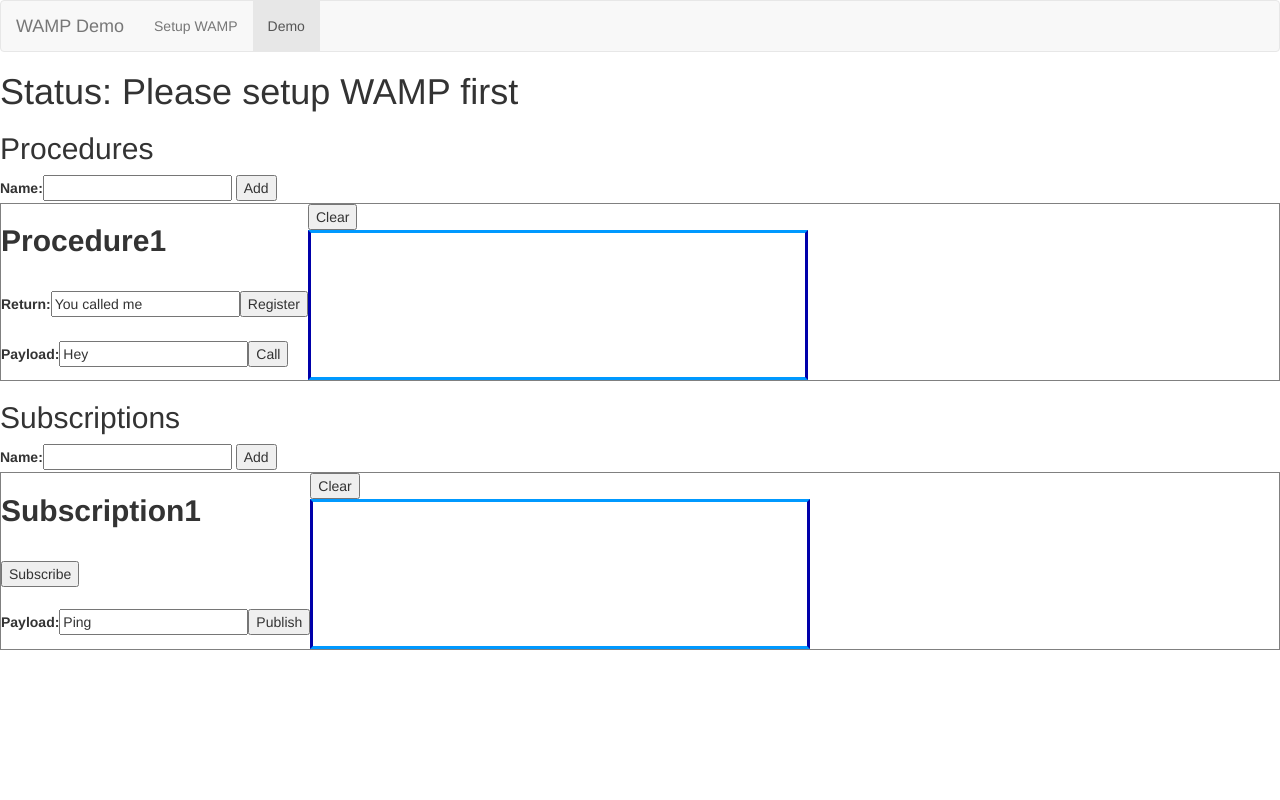
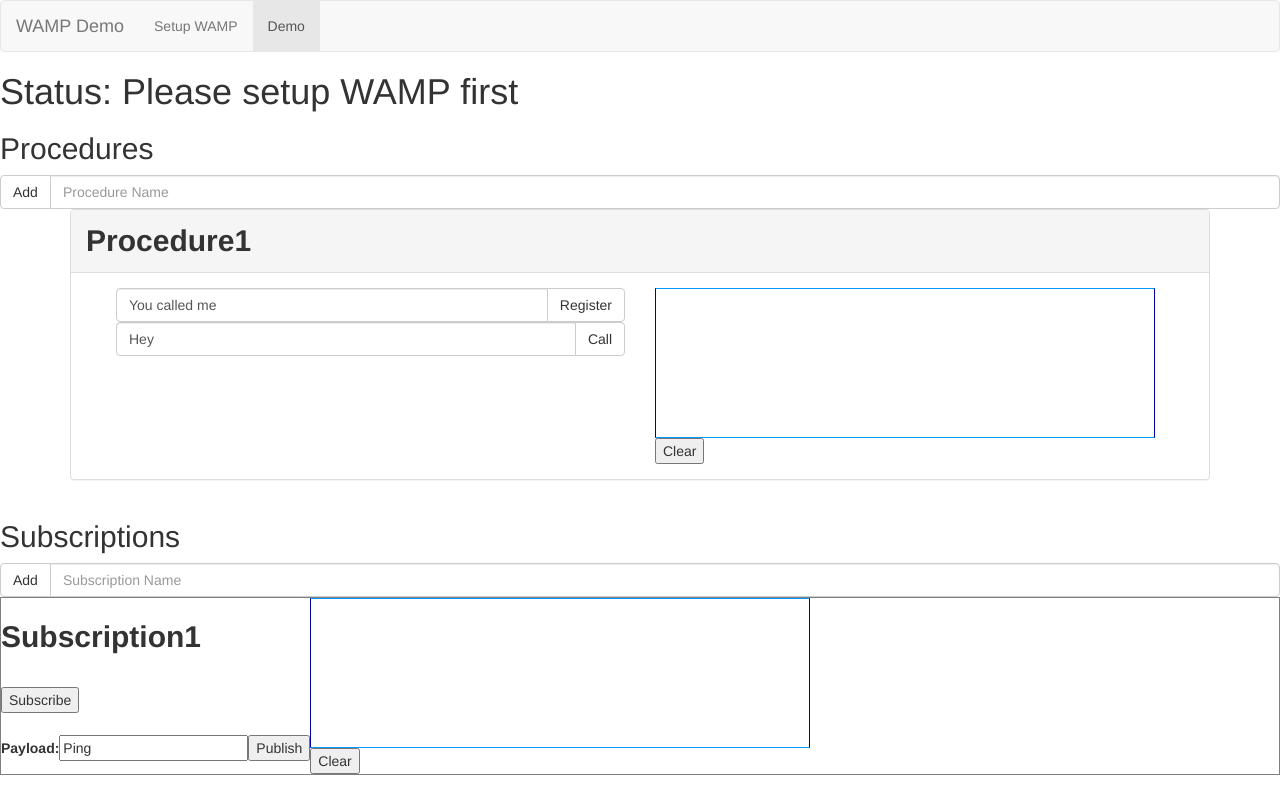
Before and after one commit to Jopie64/wampDemo, an Angular app: page /demo in a window 1280 px wide. Built offline with nearby package versions, Linux system fonts and the light colour scheme; what jwamp would draw is missing.

Commit message:
Restyle procedures

```diff
--- a/src/app/wampdemo/msglist.component.css
+++ b/src/app/wampdemo/msglist.component.css
@@ -1,6 +1,7 @@
 div.frame {
   border-style: solid;
   border-color: #0099ff #0000aa;
+  border-width: 1px;
   overflow: scroll;
   height: 150px;
   width: 500px;
--- a/src/app/wampdemo/msglist.component.html
+++ b/src/app/wampdemo/msglist.component.html
@@ -1,8 +1,10 @@
+<div class="frame">
+  <samp>
+    <div *ngFor="let msg of msgList" [class]="'log' + msgTypeToString(msg.msgType)">
+      {{msg.msg}}
+    </div>
+  </samp>
+</div>
 <div>
   <button (click)="clear()">Clear</button>
 </div>
-<div class="frame">
-  <div *ngFor="let msg of msgList" [class]="'log' + msgTypeToString(msg.msgType)">
-    {{msg.msg}}
-  </div>
-</div>
--- a/src/app/wampdemo/procedure.component.css
+++ b/src/app/wampdemo/procedure.component.css
@@ -14,3 +14,10 @@
   font-weight: bold;
   font-size: 30px;
 }
+
+.vcenter {
+    vertical-align: middle;
+/*    display: inline-block;
+
+    float: none;
+*/}
--- a/src/app/wampdemo/procedure.component.html
+++ b/src/app/wampdemo/procedure.component.html
@@ -1,23 +1,28 @@
-<div class="procedure">
-  <table>
-    <tr>
-      <td>
-        <span class="name">{{name}}</span>
-      </td>
-      <td rowspan="3">
-        <app-msglist [messages]="log"></app-msglist>
-      </td>
-    </tr>
-    <tr>
-      <td>
-        <label>Return:</label><input type="text" [(ngModel)]="returnPayload">
-        <button (click)="register()">Register</button>
-      </td>
-    </tr>
-    <tr>
-      <td>
-        <label>Payload:</label><input type="text" [(ngModel)]="callPayload"><button (click)="call()">Call</button>
-      </td>
-    </tr>
-  </table>
+<div class="container">
+  <div class="panel panel-default">
+    <div class="panel-heading"><span class="name">{{name}}</span></div>
+    <div class="panel-body">
+      <div class="container-fluid">
+        <div class="row-fluid">
+          <div class="col-lg-6 col-md-6 col-sm-6 col-xs-6 vcenter">
+            <div class="short-div input-group">
+              <input type="text" class="form-control" [(ngModel)]="returnPayload" placeholder="Return payload">
+              <span class="input-group-btn">
+                <button class="btn btn-default" type="button" (click)="register()">Register</button>
+              </span>
+            </div><!-- /input-group -->
+            <div class="short-div input-group">
+              <input type="text" class="form-control" [(ngModel)]="callPayload" placeholder="Payload">
+              <span class="input-group-btn">
+                <button class="btn btn-default" type="button" (click)="call()">Call</button>
+              </span>
+            </div><!-- /input-group -->
+          </div>
+          <div class="col-lg-6 col-md-6 col-sm-6 col-xs-6">
+            <app-msglist [messages]="log"></app-msglist>
+          </div>
+        </div>
+      </div>
+    </div>
+  </div>
 </div>
--- a/src/app/wampdemo/wampdemo.component.html
+++ b/src/app/wampdemo/wampdemo.component.html
@@ -3,9 +3,20 @@
 </h1>
 
 <h2>Procedures</h2>
-<label>Name: </label><input type="text" #newProcName>&nbsp;<button (click)="addProcedure(newProcName.value)">Add</button>
+<div class=" input-group">
+  <span class="input-group-btn">
+    <button class="btn btn-default" type="button" (click)="addProcedure(newProcName.value)">Add</button>
+  </span>
+  <input type="text" class="form-control" #newProcName placeholder="Procedure Name">
+</div><!-- /input-group -->
+
 <app-procedure *ngFor="let i of procedures" [name]="i"></app-procedure>
 
 <h2>Subscriptions</h2>
-<label>Name: </label><input type="text" #newSubscrName>&nbsp;<button (click)="addSubscription(newSubscrName.value)">Add</button>
+<div class=" input-group">
+  <span class="input-group-btn">
+    <button class="btn btn-default" type="button" (click)="addSubscription(newSubscrName.value)">Add</button>
+  </span>
+  <input type="text" class="form-control" #newSubscrName placeholder="Subscription Name">
+</div><!-- /input-group -->
 <app-subscription *ngFor="let i of subscriptions" [name]="i"></app-subscription>
```
